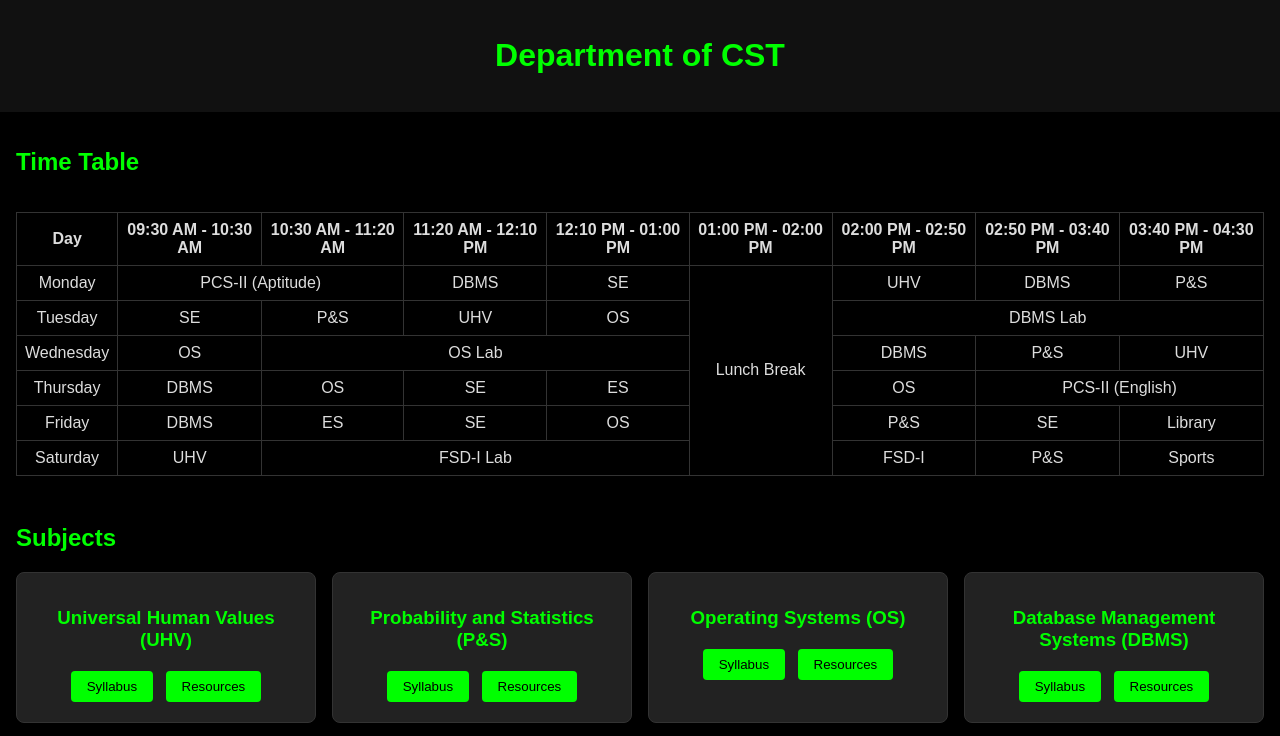
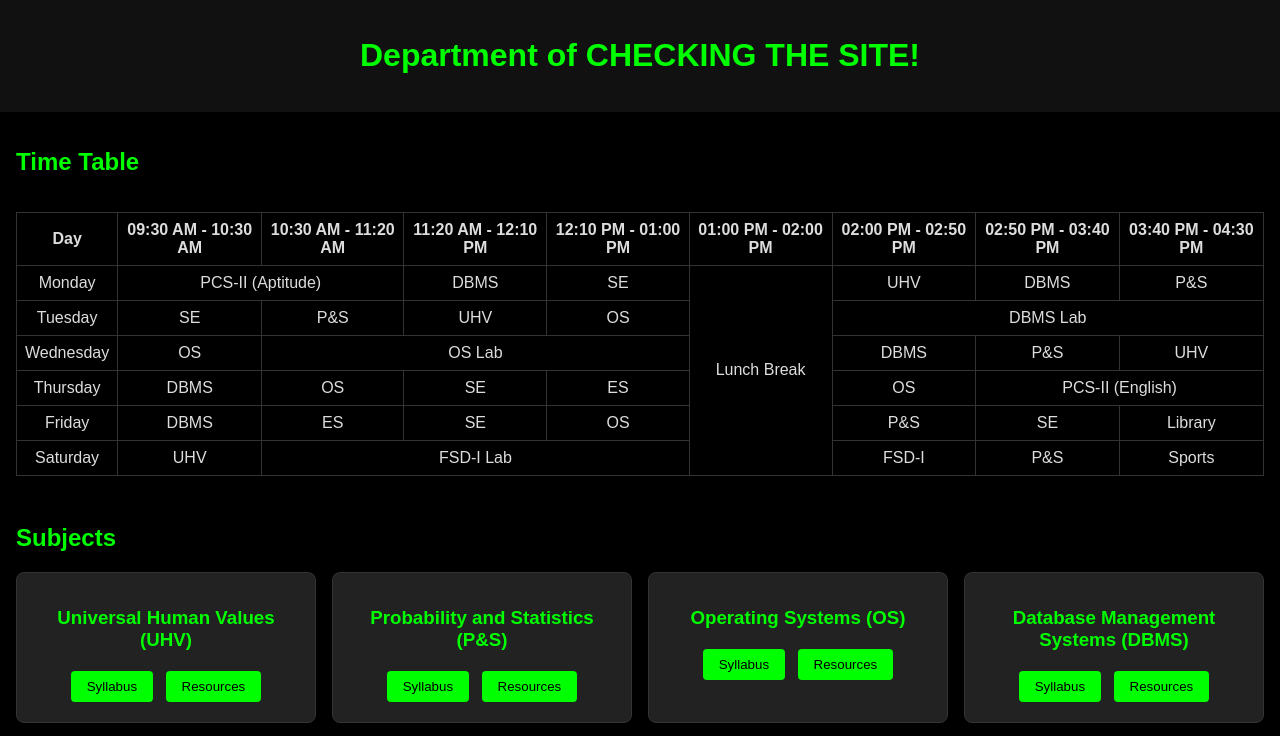
Before and after one commit to sasikiransrinivasdulla/testingp1, a plain HTML site: page index.html in a window 1280 px wide. Shown: the top 736 px of the page. Drawn offline with Linux system fonts and the light colour scheme.

Commit message:
checking adsensev1

```diff
--- a/index.html
+++ b/index.html
@@ -11,7 +11,7 @@
 
 <body>
     <header>
-        <h1>Department of CST</h1>
+        <h1>Department of CHECKING THE SITE!</h1>
     </header>
 
     <main>
```
